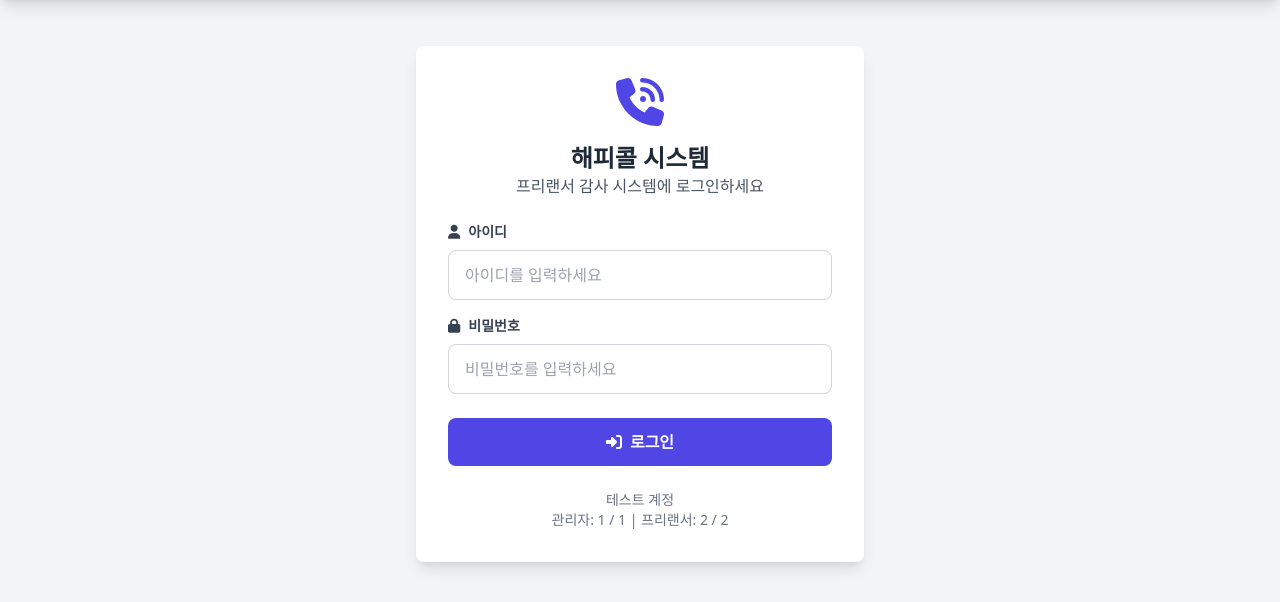
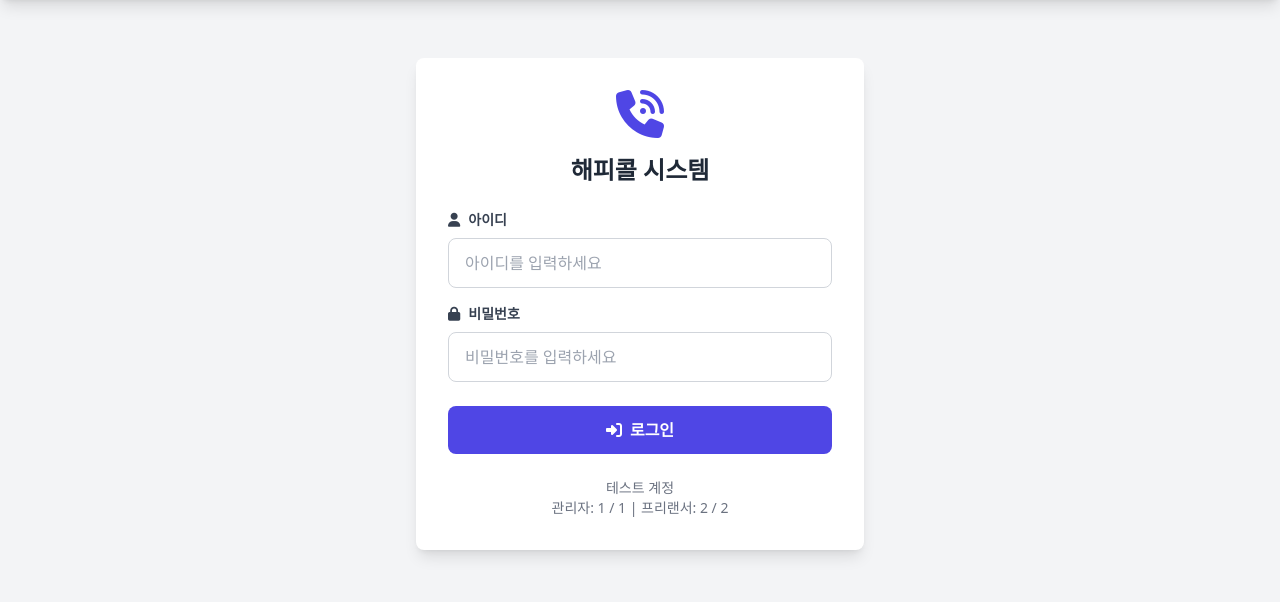
Before and after one commit to a22244244-a11y/for-guard, a Flask app: page /login in a window 1280 px wide. Shown: the part 52-654 px from the top of the page. Run offline with Flask 3, Linux system fonts and the light colour scheme; some libraries are stand-ins or nearby versions.

Commit message:
Remove redundant login prompt text from the system's landing page
Remove the "프리랜서 감사 시스템에 로그인하세요" text from the login page template.

Replit-Commit-Author: Agent
Replit-Commit-Session-Id: d74f33df-6f94-4fad-9cf0-91a9ea7519fc
Replit-Commit-Checkpoint-Type: full_checkpoint
Replit-Commit-Event-Id: 642aa9bb-3571-406f-b7b3-6f5abe32158a
Replit-Commit-Screenshot-Url: https://storage.googleapis.com/screenshot-production-us-central1/2ae93ba4-a5c7-4181-a910-8943c23f9652/d74f33df-6f94-4fad-9cf0-91a9ea7519fc/1CwVhiT
Replit-Helium-Checkpoint-Created: true

```diff
--- a/templates/login.html
+++ b/templates/login.html
@@ -8,7 +8,6 @@
         <div class="text-center mb-6">
             <i class="fas fa-phone-volume text-5xl text-indigo-600 mb-4"></i>
             <h1 class="text-2xl font-bold text-gray-800">해피콜 시스템</h1>
-            <p class="text-gray-600">프리랜서 감사 시스템에 로그인하세요</p>
         </div>
 
         <form method="POST" action="{{ url_for('login') }}">
```
Also changed, not shown: attached_assets/targeted_element_1770078421175.png (added).
